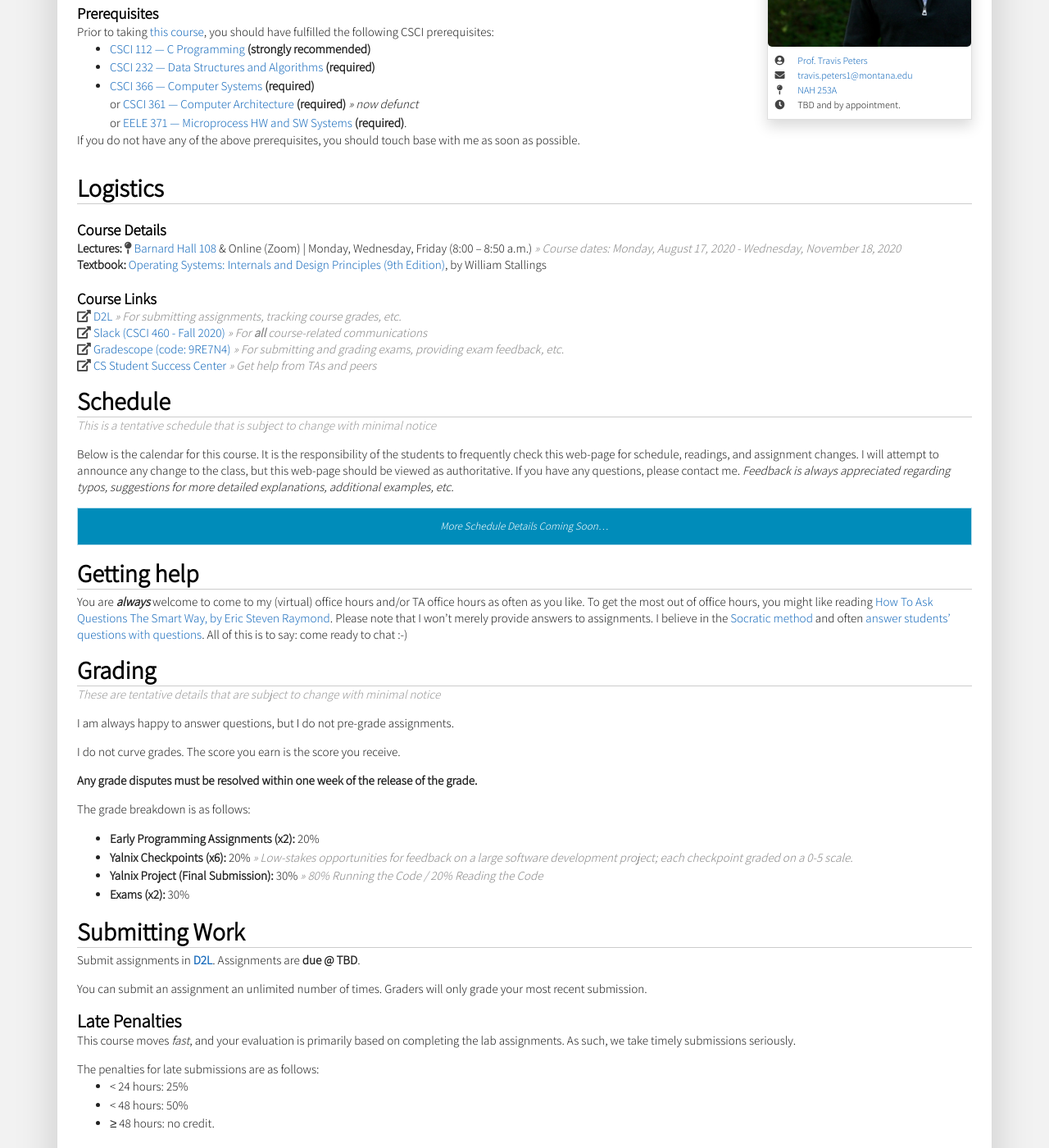
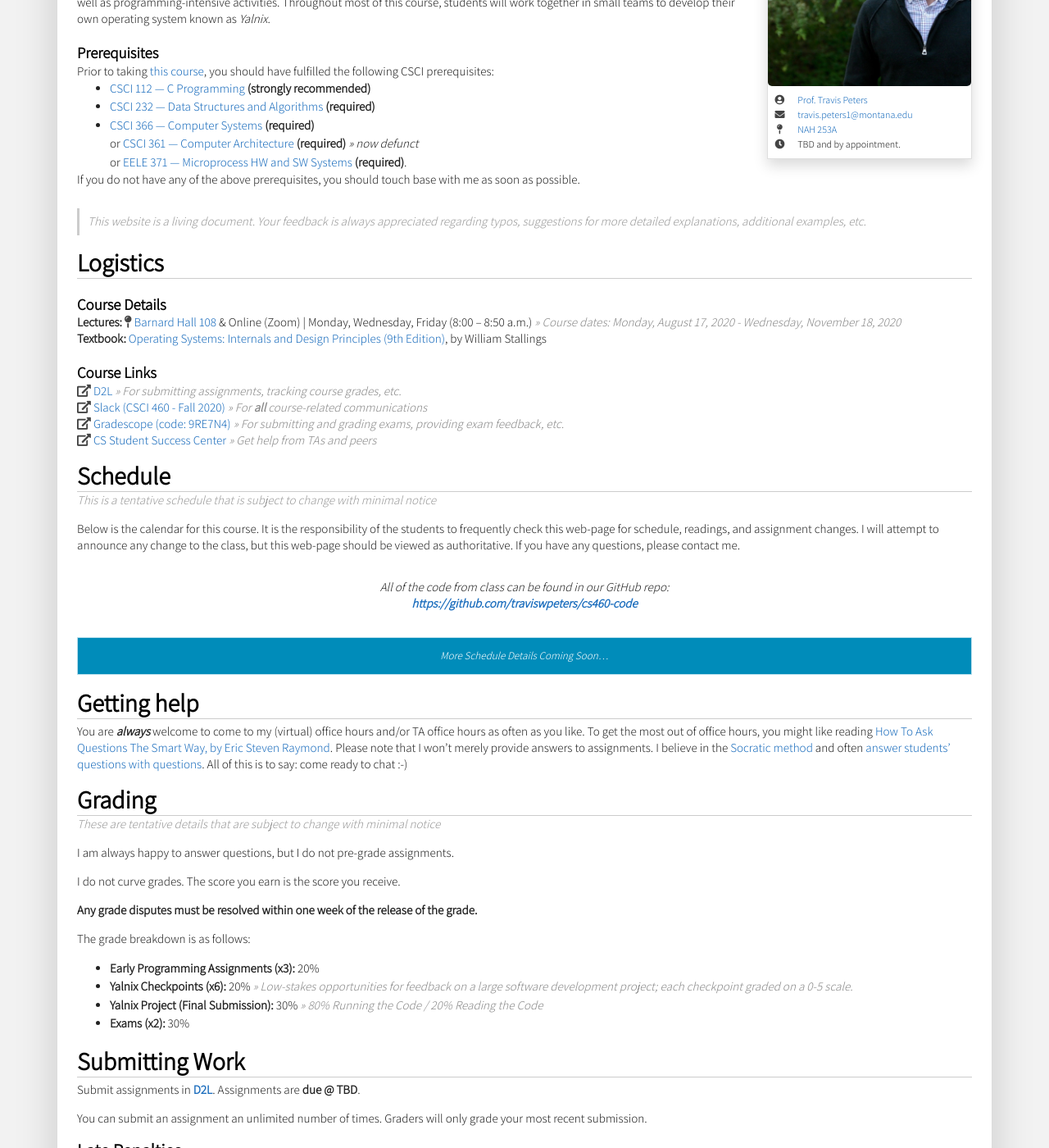
Before and after one commit to traviswpeters/cs460-2020-fall, a Jekyll site: the page built from index.md, in a window 1280 px wide and 1400 px high, scrolled down 476 px. Shown: the whole window at 82% size. Built offline with Jekyll 4.4.1, drawn with Linux system fonts in a browser that asks for light colours; nearby versions of some CDN libraries; some web fonts are replaced; some of the changed text lies outside the part shown.

Commit message:
updated links

```diff
--- a/_data/settings.yml
+++ b/_data/settings.yml
@@ -33,7 +33,7 @@
 # <i class="fas fa-external-link-alt"></i>
 questionnaire: '[Questionnaire](https://forms.gle/bEMav7XE9h5Nuybg7)'
 d2l: '[D2L](https://ecat.montana.edu/d2l/home/606493)'
-slack: '[Slack (CSCI 460 - Fall 2020)](https://join.slack.com/)'
+slack: '[Slack (CSCI 460 - Fall 2020)](https://join.slack.com/t/csci460-fa2020/shared_invite/zt-gop7i3kx-8ZwwdQYhyEILOGTSzT_uPA)'
 gradescope: '[Gradescope (code: 9RE7N4)](https://www.gradescope.com/courses/141029)'
 ssc: '[CS Student Success Center](https://www.cs.montana.edu/student-success-center.html)'
 
--- a/_includes/header.html
+++ b/_includes/header.html
@@ -3,10 +3,10 @@
 </div>
 
 <div id="coursetitle">
+  <span style="color: #777; font-weight:200; font-size:1.0rem; font-style: italic;">Welcome to</span>
   <h1>{{ site.data.settings.titlenum }}: {{ site.data.settings.title }}</h1>
-  <span style="color: #777; font-weight:200; font-size:1.0rem; font-style: italic;">{{ site.data.settings.school }}, {{ site.data.settings.term }}</span>
+  <span style="color: #777; font-weight:200; font-size:1.0rem; font-style: italic;">{{ site.data.settings.school }}, {{ site.data.settings.term }} <br/> (COVID-19 Edition)</span>
 </div>
-
 
 {% capture announcements %}{% include announcements.md %}{% endcapture %}
 {{ announcements | markdownify }}
--- a/index.md
+++ b/index.md
@@ -14,6 +14,8 @@
 </div>
 
 </div>
+
+> _This website is a living document. Your feedback is always appreciated regarding typos, suggestions for more detailed explanations, additional examples, etc._
 
 ## Logistics
 
@@ -56,12 +58,15 @@
 It is the responsibility of the students to frequently check this web-page for schedule, readings, and assignment changes.
 I will attempt to announce any change to the class, but this web-page should be viewed as authoritative.
 If you have any questions, please contact me.
-_Feedback is always appreciated regarding typos, suggestions for more detailed explanations, additional examples, etc._
 
 <!-- Thanks! https://idratherbewriting.com/documentation-theme-jekyll/mydoc_tables.html -->
+
+_All of the code from class can be found in our GitHub repo:<br/>[**https://github.com/traviswpeters/cs460-code**](https://github.com/traviswpeters/cs460-code)_
+{:.text-center .p-3}
+
 {% comment %}
 
-<table class="table table-hover table-striped table-bordered table-sm">
+<table class="table table-striped table-bordered table-sm">
 <colgroup>
 <col width="10%" />
 <col width="55%" />
@@ -82,28 +87,35 @@
 
 <tr>
 <td id="week01" markdown="span">**Week 01**<a class="far fa-link" href="#week01"></a></td>
-<td markdown="span" class="note">Introduction & Course Overview</td> <!-- Week Title Here -->
+<td markdown="span" class="note">Introduction & Course Overview
+<br/>[<i class="fas fa-play-circle"></i> Welcome Message](https://montana.techsmithrelay.com/????) <span class="text-muted">(0:00)</span>
+</td> <!-- Week Title Here -->
 <td markdown="span" class="note"></td>
 </tr>
 
 <tr>
-<td markdown="span">XX/XX/2020 (M)</td> <!-- Date Here -->
+<td markdown="span">08/17/2020 (M)</td> <!-- Date Here -->
 <td markdown="span" markdown="1">
-<!-- - [<i class="fas fa-play-circle"></i> Welcome Message](https://montana.techsmithrelay.com/????) <span class="text-muted">(0:00)</span> -->
+- Computer System Overview + Operating System Overview + Course Roadmap <!-- [slides][slides02]{:.slides} -->
 </td> <!-- Topics & Lecture Details Here -->
 <td markdown="span" markdown="1">
+- Please fill out our [course questionnaire](https://forms.gle/rdDcKkSQsPwpTQDQA).
 </td> <!-- Assignments & Reading Here -->
 </tr>
 
 <tr>
-<td markdown="span">XX/XX/2020 (W)</td> <!-- Date Here -->
-<td markdown="span" markdown="1"></td> <!-- Topics & Lecture Details Here -->
+<td markdown="span">08/19/2020 (W)</td> <!-- Date Here -->
+<td markdown="span" markdown="1">
+- **Tech Bootcamp:** Virtual Machines (VirtualBox + Vagrant), Commandline, C Programming, GDB, Makefiles, Git/GitHub, READMEs/Markdown, ... oh my!
+</td> <!-- Topics & Lecture Details Here -->
 <td markdown="span" markdown="1"></td>  <!-- Assignments & Reading Here -->
 </tr>
 
 <tr>
-<td markdown="span">XX/XX/2020 (F)</td> <!-- Date Here -->
-<td markdown="span" markdown="1"></td> <!-- Topics & Lecture Details Here -->
+<td markdown="span">08/21/2020 (F)</td> <!-- Date Here -->
+<td markdown="span" markdown="1">
+- **Tech Bootcamp _(cont.)_**
+</td> <!-- Topics & Lecture Details Here -->
 <td markdown="span" markdown="1"></td>  <!-- Assignments & Reading Here -->
 </tr>
 
@@ -116,26 +128,62 @@
 </tr>
 
 <tr>
-<td markdown="span">XX/XX/2020 (M)</td> <!-- Date Here -->
+<td markdown="span">08/24/2020 (M)</td> <!-- Date Here -->
 <td markdown="span" markdown="1"></td> <!-- Topics & Lecture Details Here -->
 <td markdown="span" markdown="1"></td>  <!-- Assignments & Reading Here -->
 </tr>
 
 <tr>
-<td markdown="span">XX/XX/2020 (W)</td> <!-- Date Here -->
+<td markdown="span">08/26/2020 (W)</td> <!-- Date Here -->
 <td markdown="span" markdown="1"></td> <!-- Topics & Lecture Details Here -->
 <td markdown="span" markdown="1"></td>  <!-- Assignments & Reading Here -->
 </tr>
 
 <tr>
-<td markdown="span">XX/XX/2020 (F)</td> <!-- Date Here -->
+<td markdown="span">08/28/2020 (F)</td> <!-- Date Here -->
 <td markdown="span" markdown="1"></td> <!-- Topics & Lecture Details Here -->
 <td markdown="span" markdown="1"></td>  <!-- Assignments & Reading Here -->
 </tr>
 
+<!-- Week 03  -->
+
+<tr>
+<td id="week03" markdown="span">**Week 03**<a class="far fa-link" href="#week03"></a></td>
+<td markdown="span" class="note"></td> <!-- Week Title Here -->
+<td markdown="span"></td>
+</tr>
+
+<!-- Week 04  -->
+
+<tr>
+<td id="week04" markdown="span">**Week 04**<a class="far fa-link" href="#week04"></a></td>
+<td markdown="span" class="note"></td> <!-- Week Title Here -->
+<td markdown="span"></td>
+</tr>
+
+<!-- Week 05  -->
+
+<tr>
+<td id="week05" markdown="span">**Week 05**<a class="far fa-link" href="#week05"></a></td>
+<td markdown="span" class="note"></td> <!-- Week Title Here -->
+<td markdown="span"></td>
+</tr>
+
+<!-- Week 06  -->
+
+<tr>
+<td id="week06" markdown="span">**Week 06**<a class="far fa-link" href="#week06"></a></td>
+<td markdown="span" class="note"></td> <!-- Week Title Here -->
+<td markdown="span"></td>
+</tr>
+
+
 </tbody>
 </table>
 
+{% endcomment %}
+
+{% comment %}
 {% endcomment %}
 
 _More Schedule Details Coming Soon..._
@@ -194,7 +242,7 @@
 
 The grade breakdown is as follows:
 
-- **Early Programming Assignments (x2):** 20%
+- **Early Programming Assignments (x3):** 20%
 - **Yalnix Checkpoints (x6):** 20% _>> Low-stakes opportunities for feedback on a large software development project; each checkpoint graded on a 0-5 scale._{:.text-muted}
 - **Yalnix Project (Final Submission):** 30%  _>> 80% Running the Code / 20% Reading the Code_{:.text-muted}
 - **Exams (x2):** 30%
@@ -370,6 +418,15 @@
 > Instead, on normal class days, the space will be availbale to students who wish to use it to tune into classes, to have in-person interactions with peers (in a socially-distanced fashion, of course), etc.
 > Throughout the semester, our classroom may also be used in other ways, such as, group meetings, active learning, and so forth.
 
+###### Q: What day can/should I come to class?
+
+> In order to maintain social distancing in class during this unique time, only a portion of students can come to class on any given class day.
+> In an effort to be clear (and unimaginative?), who can/should attend class on a given day is based on last names:
+> <br/>
+> - **Mondays** - students whose last name is between **A-** through **Hal-**.
+> - **Wednesdays** - students whose last name is between **Hat-** through **Mil-**.
+> - **Fridays** - students whose last name is between **Nar-** through **Z-**.
+
 ###### Q: How will office hours be run?
 > Office hours will likely follow a similar format  as class (though they will not be recorded).
 
```
